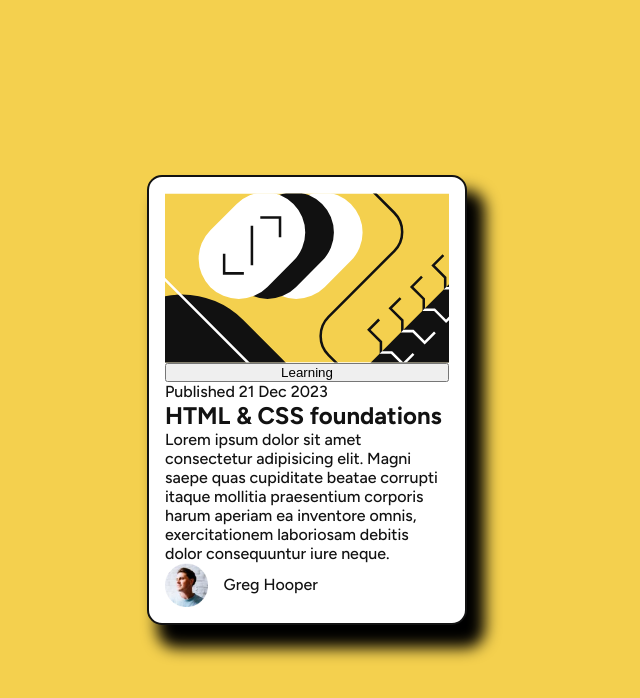
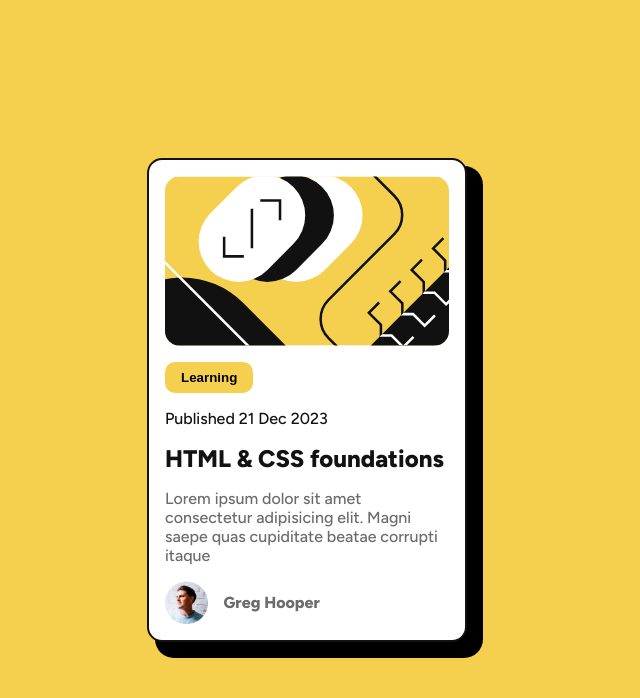
Before and after one commit to Amin0042/second-term, a plain HTML site: page index.html in a window 1280 px wide. Shown: the whole page, without its empty margins (333-973 px from the left). Drawn offline with Linux system fonts and the light colour scheme.

Commit message:
last changes

```diff
--- a/index.html
+++ b/index.html
@@ -15,12 +15,11 @@
 <body>
     <section class="card">
         <img src="./assets/images/illustration-article.svg" alt="the main picture">
-        <button>Learning</button>
+        <button class="btn">Learning</button>
         <div class="date">Published 21 Dec 2023</div>
         <h1 class="bold">HTML & CSS foundations</h1>
         <p>Lorem ipsum dolor sit amet consectetur adipisicing elit. Magni saepe quas cupiditate beatae corrupti itaque
-            mollitia praesentium corporis harum aperiam ea inventore omnis, exercitationem laboriosam debitis dolor
-            consequuntur iure neque.</p>
+           </p>
         <div class="author">
             <img src="./assets/images/image-avatar.webp" alt="the author picture">
             <p class="bold">Greg Hooper</p>
--- a/style.css
+++ b/style.css
@@ -29,19 +29,43 @@ body {
 .card {
   background-color: var(--White);
   display: flex;
+  gap: 1rem;
   flex-direction: column;
   max-width: 20rem;
   padding: 1rem;
   border-radius: 15px;
   border: 2px solid;
   -webkit-box-shadow: 14px 19px 15px 4px #000000;
-  box-shadow: 14px 19px 15px 4px #000000;
+  box-shadow: 12px 12px 0 4px #000000;
+}
+.card h1 {
+  font-weight: var(--fw-large);
+  &:hover {
+    color: var(--Yellow);
+    cursor: pointer;
+  }
+
+}
+.card p {
+  color: var(--Gray-500);
 }
 .author img {
   width: 15%;
+}
+.card img {
+  border-radius: 15px;
 }
 .author {
   display: flex;
   gap: 1rem;
   align-items: center;
+  font-weight: var(--fw-large);
 }
+.btn {
+  background: var(--Yellow);
+  width: min-content;
+  border: none;
+  border-radius: 10px;
+  font-weight: var(--fw-large);
+  padding: .5rem 1rem;
+}
```
